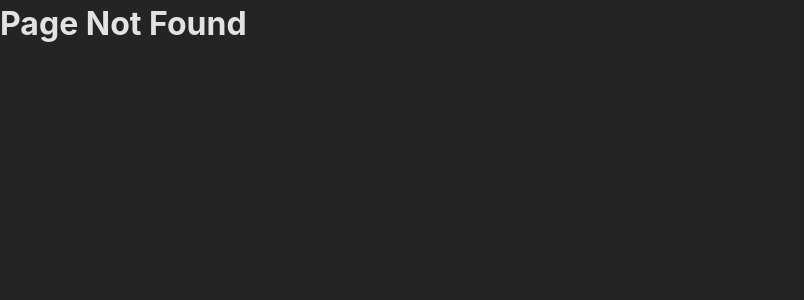
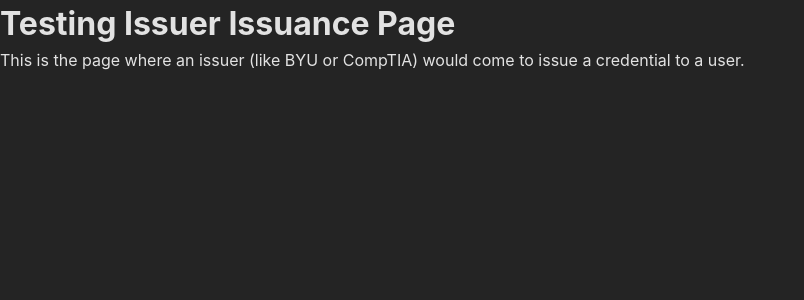
Before and after one commit to DexStephens/myverifi, a React (Vite) app in the folder client/: page /issuer-testing in a window 1280 px wide. Before the commit this address had no page. Shown: the top 300 px of the page, without its empty margins (0-804 px from the left). Built offline with nearby package versions, Linux system fonts and the light colour scheme.

Commit message:
create issuer testing page

```diff
--- a/client/src/main.tsx
+++ b/client/src/main.tsx
@@ -5,6 +5,7 @@ import App from "./App.tsx";
 import { BrowserRouter, Routes, Route } from "react-router";
 import Login from "./pages/Login.tsx";
 import Dashboard from "./pages/Dashboard.tsx";
+import IssuerTesting from "./pages/IssuerTesting.tsx";
 
 createRoot(document.getElementById("root")!).render(
   <StrictMode>
@@ -13,6 +14,7 @@ createRoot(document.getElementById("root")!).render(
         <Route path="/" element={<App />} />
         <Route path="/login" element={<Login />} />
         <Route path="/dashboard" element={<Dashboard />} />
+        <Route path="/issuer-testing" element={<IssuerTesting />} />
         <Route path="*" element={<h1>Page Not Found</h1>} />
       </Routes>
     </BrowserRouter>
--- /dev/null
+++ b/client/src/pages/IssuerTesting.tsx
@@ -0,0 +1,8 @@
+export default function IssuerTesting() {
+  return (
+    <div>
+      <h1>Testing Issuer Issuance Page</h1>
+      <p>This is the page where an issuer (like BYU or CompTIA) would come to issue a credential to a user.</p>
+    </div>
+  );
+};
```
